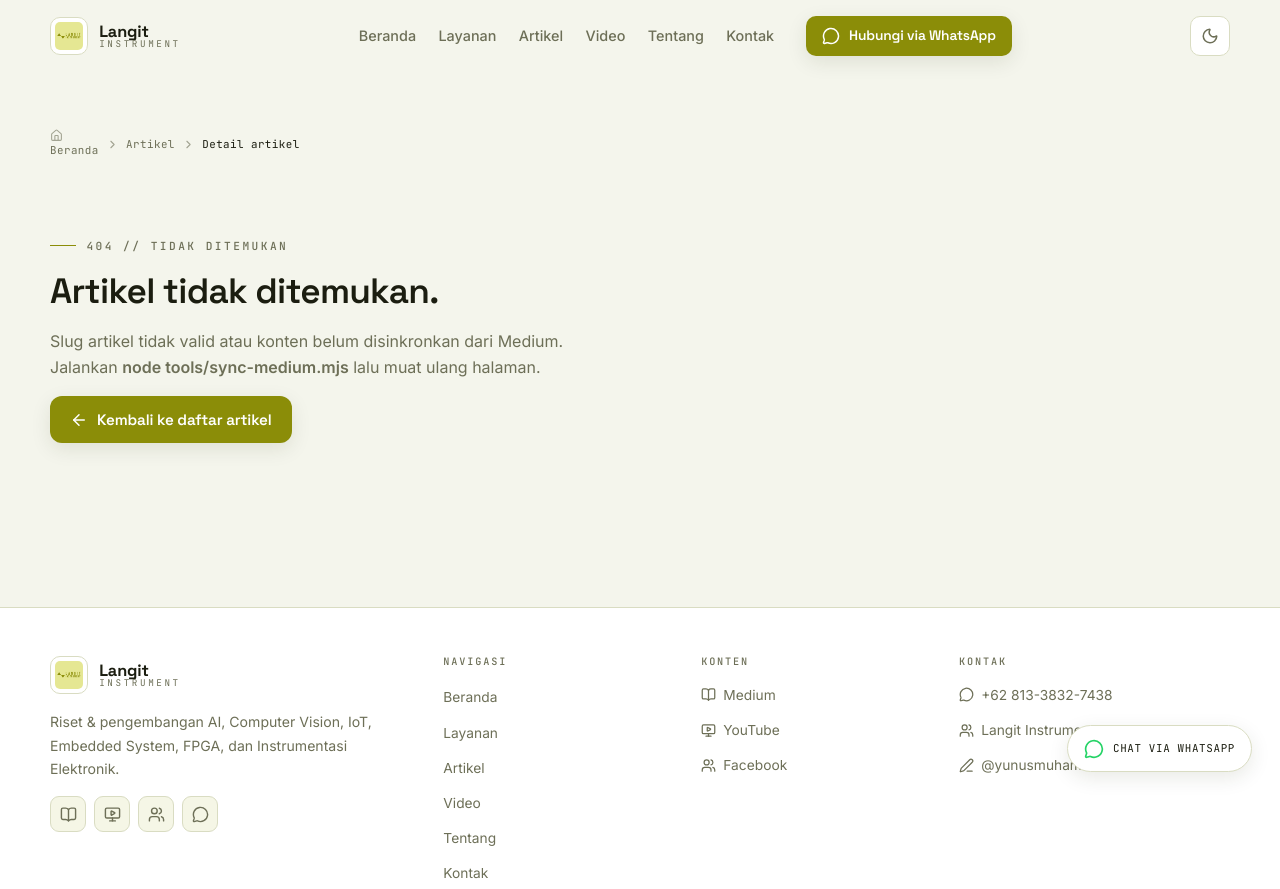
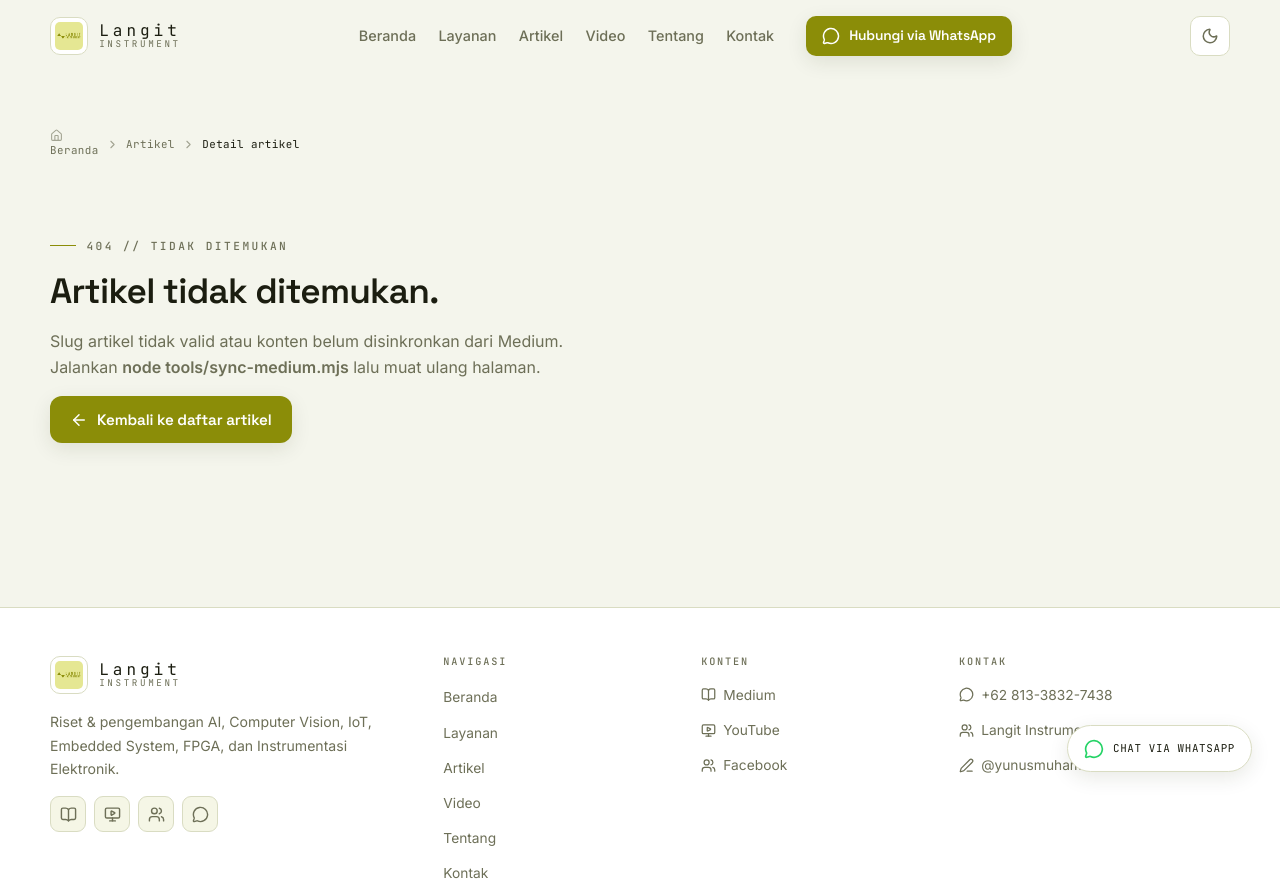
Before and after one commit to Muhammad-Yunus/langit-instrument-blog, a plain HTML site: page article.html in a window 1280 px wide. Shown: the top 889 px of the page. Drawn offline with nearby package versions, Linux system fonts and the light colour scheme.

Commit message:
Update brand wordmark typography to mono

```diff
--- a/assets/css/main.css
+++ b/assets/css/main.css
@@ -51,10 +51,10 @@
 }
 
 .brand__text strong {
-  font-family: var(--font-display);
-  font-size: 1.02rem;
-  font-weight: 700;
-  letter-spacing: -0.01em;
+  font-family: var(--font-mono);
+  font-size: 1.0rem;
+  font-weight: 400;
+  letter-spacing: 0.25em;
 }
 
 .brand__text span {
```
